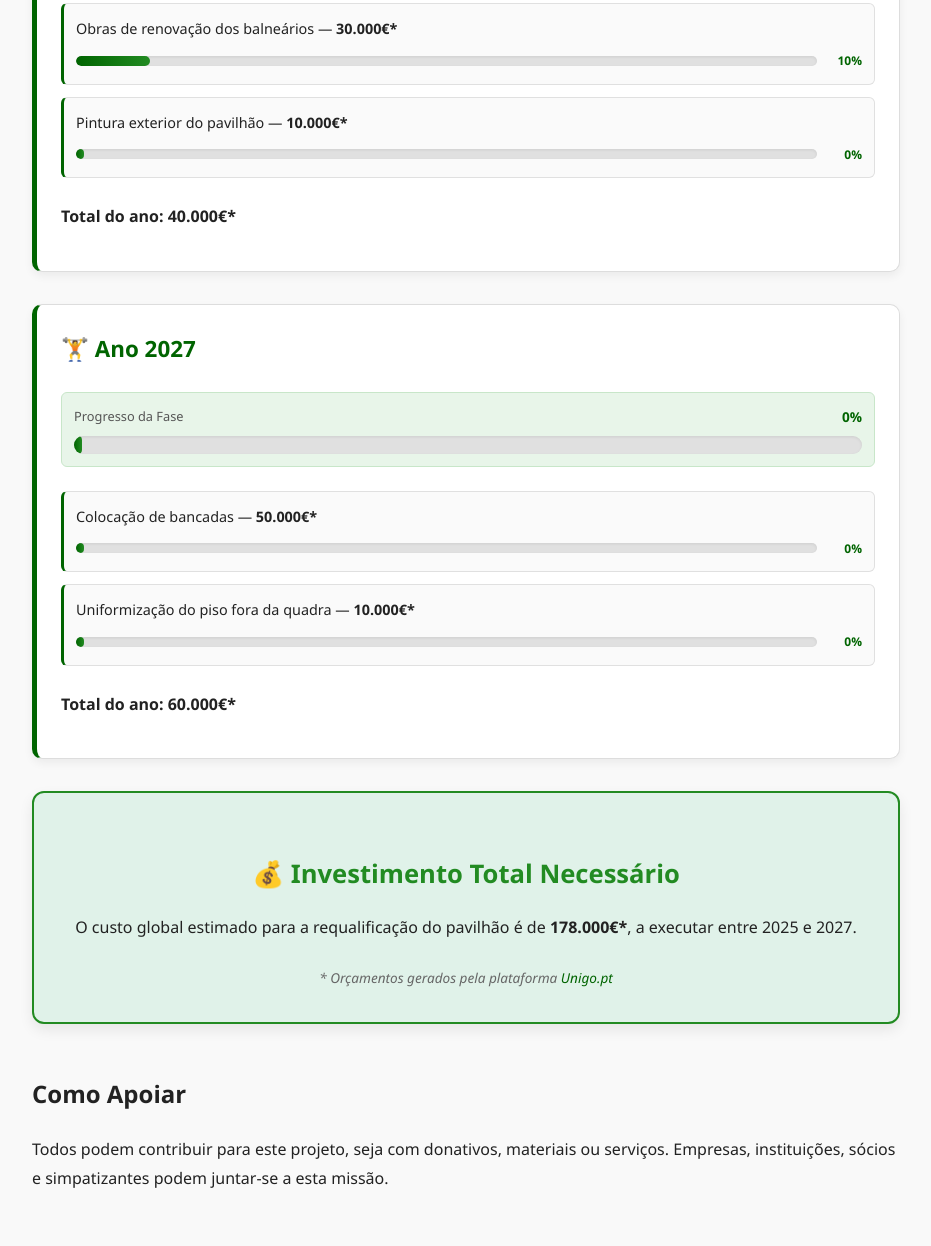
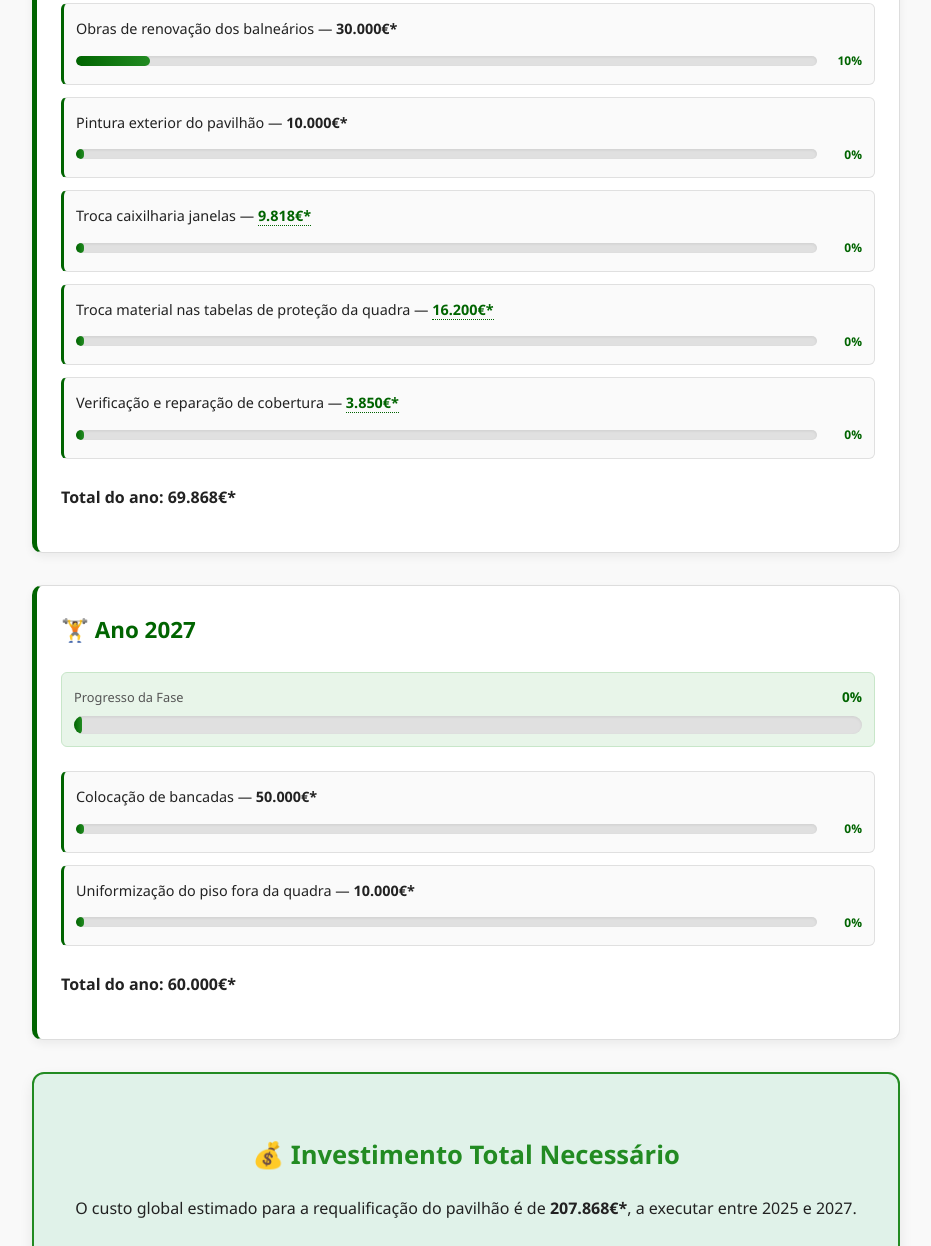
Before and after one commit to joaoplaranjeira/reconstrucao-pavilhao, a plain HTML site: page index.html in a window 1280 px wide. Shown: the part 1554-2800 px from the top of the page, without its empty margins (174-1105 px from the left). Drawn offline with Linux system fonts and the light colour scheme.

Commit message:
add new tasks

```diff
--- a/index.html
+++ b/index.html
@@ -130,8 +130,41 @@
               <span class="task-percentage">0%</span>
             </div>
           </div>
+          <div class="task-item">
+            <div class="task-header">
+              <span>Troca caixilharia janelas — <strong><a href="https://www.unigo.pt/report/04827cb3-b634-4c15-8bc4-d7c1fa5bb5e7" target="_blank" rel="noopener noreferrer" class="price-link">9.818€*</a></strong></span>
+            </div>
+            <div class="task-progress">
+              <div class="progress-bar small">
+                <div class="progress-fill" data-progress="0"></div>
+              </div>
+              <span class="task-percentage">0%</span>
+            </div>
+          </div>
+          <div class="task-item">
+            <div class="task-header">
+              <span>Troca material nas tabelas de proteção da quadra — <strong><a href="https://unigo-app.vercel.app/report/b5218126-8b59-42fc-bb04-78761cb45f66" target="_blank" rel="noopener noreferrer" class="price-link">16.200€*</a></strong></span>
+            </div>
+            <div class="task-progress">
+              <div class="progress-bar small">
+                <div class="progress-fill" data-progress="0"></div>
+              </div>
+              <span class="task-percentage">0%</span>
+            </div>
+          </div>
+          <div class="task-item">
+            <div class="task-header">
+              <span>Verificação e reparação de cobertura — <strong><a href="https://unigo-app.vercel.app/report/990ed5a1-589b-4e46-bbfb-0da2fb8c1ed0" target="_blank" rel="noopener noreferrer" class="price-link">3.850€*</a></strong></span>
+            </div>
+            <div class="task-progress">
+              <div class="progress-bar small">
+                <div class="progress-fill" data-progress="0"></div>
+              </div>
+              <span class="task-percentage">0%</span>
+            </div>
+          </div>
         </div>
-        <p>Total do ano: <strong>40.000€*</strong></p>
+        <p>Total do ano: <strong>69.868€*</strong></p>
       </div>
       <div class="ano">
         <h3>🏋️ Ano 2027</h3>
@@ -172,7 +205,7 @@
       </div>
       <div class="total-card">
         <h3>💰 Investimento Total Necessário</h3>
-        <p>O custo global estimado para a requalificação do pavilhão é de <strong>178.000€*</strong>, a executar entre 2025 e 2027.</p>
+        <p>O custo global estimado para a requalificação do pavilhão é de <strong>207.868€*</strong>, a executar entre 2025 e 2027.</p>
         <p class="budget-note"><em>* Orçamentos gerados pela plataforma <a href="https://unigo.pt" target="_blank" rel="noopener noreferrer">Unigo.pt</a></em></p>
       </div>
     </section>
--- a/style.css
+++ b/style.css
@@ -167,6 +167,18 @@ section { margin-bottom: 3rem; }
 .task-header {
   margin-bottom: 0.5rem;
   font-size: 0.9rem;
+}
+
+.price-link {
+  color: #006400;
+  text-decoration: none;
+  border-bottom: 1px dotted #006400;
+  transition: all 0.3s ease;
+}
+
+.price-link:hover {
+  color: #228B22;
+  border-bottom: 1px solid #228B22;
 }
 
 .task-progress {
```
